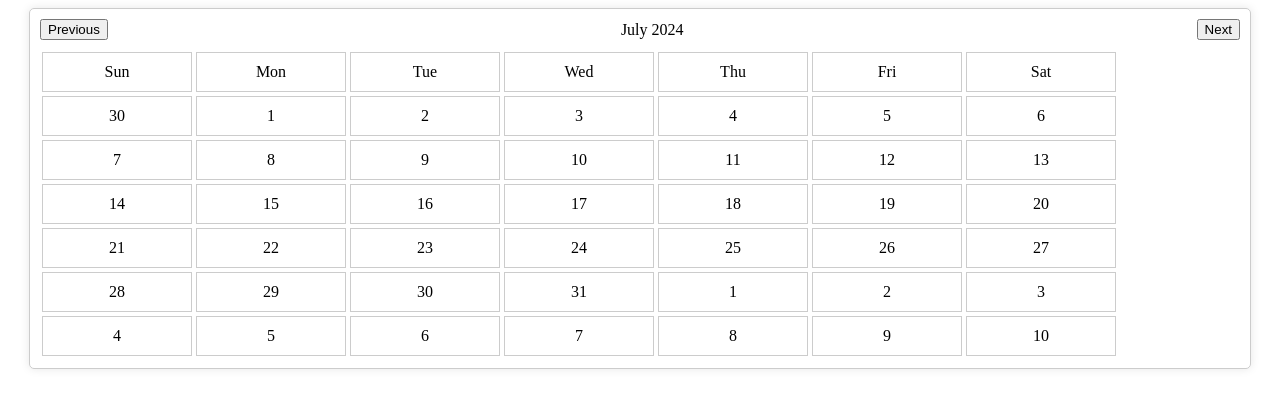
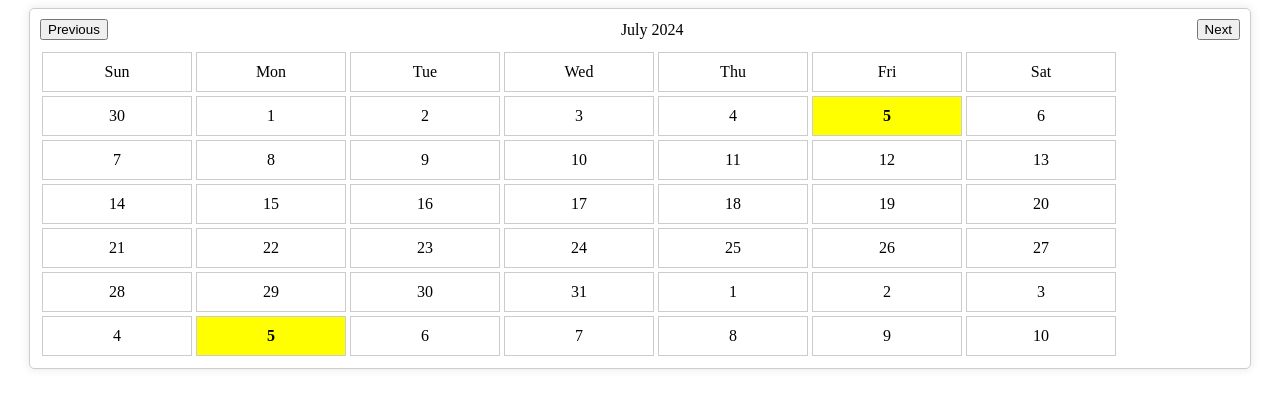
Before and after one commit to ranjithkumarravikumar52/angular18-sandbox, an Angular app: page / in a window 1280 px wide. Shown: the top 408 px of the page. Built offline with nearby package versions, Linux system fonts and the light colour scheme.

Commit message:
calendar should have dynamic styling for current day (today)

```diff
--- a/src/app/calendar/calendar.component.css
+++ b/src/app/calendar/calendar.component.css
@@ -32,3 +32,8 @@
   padding: 10px;
   box-sizing: border-box;
 }
+
+.today {
+  background-color: yellow;
+  font-weight: bold;
+}
--- a/src/app/calendar/calendar.component.html
+++ b/src/app/calendar/calendar.component.html
@@ -8,6 +8,6 @@
     <div *ngFor="let day of days">{{ day }}</div>
   </div>
   <div class="dates">
-    <div *ngFor="let date of dates">{{ date }}</div>
+    <div *ngFor="let date of dates" [class.today]="isToday(date)">{{ date }}</div>
   </div>
 </div>
--- a/src/app/calendar/calendar.component.ts
+++ b/src/app/calendar/calendar.component.ts
@@ -13,6 +13,7 @@
   year: string;
   days: string[];
   dates: number[];
+  today: Date;
 
   private currentDate: Date;
 
@@ -22,6 +23,7 @@
     this.year = this.currentDate.getFullYear().toString();
     this.days = this.generateDays();
     this.dates = this.generateDates();
+    this.today = new Date();
   }
 
   previousMonth(): void {
@@ -75,4 +77,12 @@
     // return output
     return dates;
   }
+
+  isToday(date: number): boolean {
+    return (
+      date === this.today.getDate() &&
+      this.currentDate.getMonth() === this.today.getMonth() &&
+      this.currentDate.getFullYear() === this.today.getFullYear()
+    );
+  }
 }
```
Also changed, not shown: 1 other file (tests, documents, lock files or other folders).
